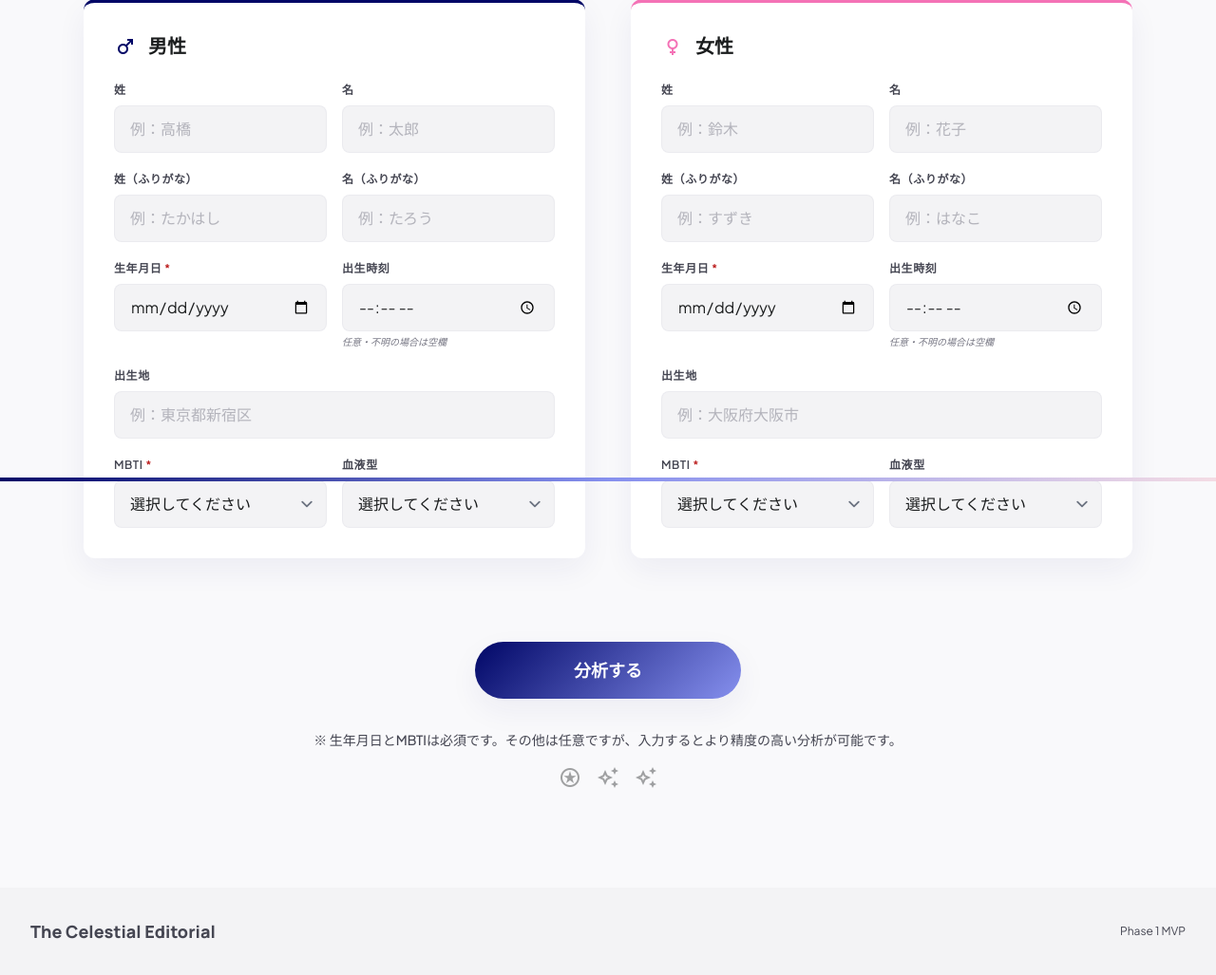
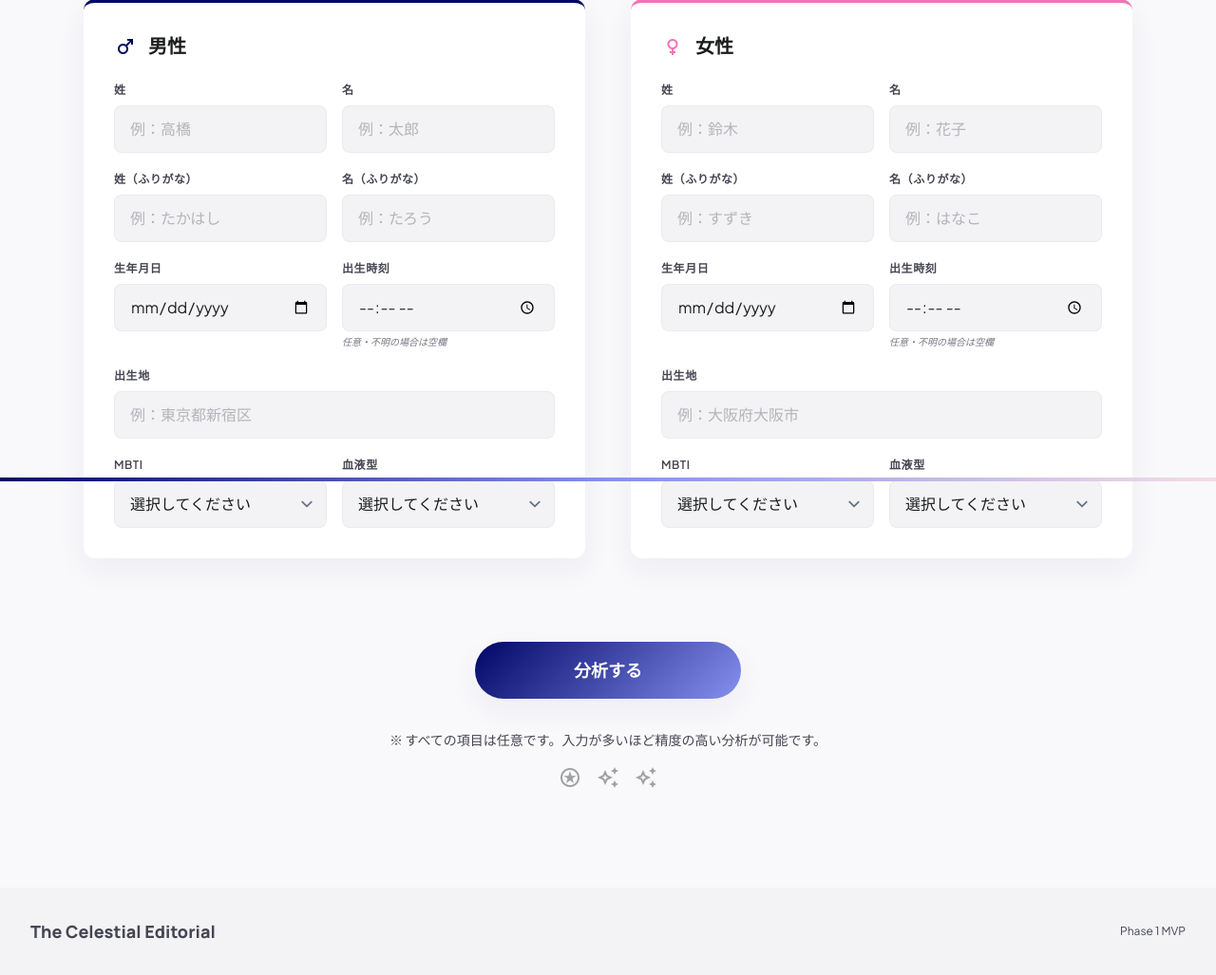
Before and after one commit to TAKAHASHIMITSUGU329/compatibility-fortune-telling, a Flask app: page / in a window 1280 px wide. Shown: the part 293-1320 px from the top of the page at 95% size. Run offline with Flask 3, Linux system fonts and the light colour scheme; some libraries are stand-ins or nearby versions.

Commit message:
Make birthday and MBTI fields optional
全入力項目を任意に変更。必須マークとrequired属性を削除。
入力が多いほど多くのcalculatorが実行される仕組み。

Co-Authored-By: Claude Opus 4.6 (1M context) <noreply@anthropic.com>

```diff
--- a/app.py
+++ b/app.py
@@ -89,18 +89,10 @@ def analyze():
 
     # バリデーション（フィールド単位）
     field_errors = {}
-    if not person_a["birthday"]:
-        field_errors["a_birthday"] = "生年月日を入力してください"
-    elif person_a["birthday"] > date.today():
+    if person_a["birthday"] and person_a["birthday"] > date.today():
         field_errors["a_birthday"] = "未来の日付は入力できません"
-    if not person_b["birthday"]:
-        field_errors["b_birthday"] = "生年月日を入力してください"
-    elif person_b["birthday"] > date.today():
+    if person_b["birthday"] and person_b["birthday"] > date.today():
         field_errors["b_birthday"] = "未来の日付は入力できません"
-    if not person_a["mbti"]:
-        field_errors["a_mbti"] = "MBTIを選択してください"
-    if not person_b["mbti"]:
-        field_errors["b_mbti"] = "MBTIを選択してください"
 
     if field_errors:
         return render_template(
--- a/templates/input.html
+++ b/templates/input.html
@@ -57,8 +57,8 @@
                         </div>
                         <div class="grid grid-cols-2 gap-4">
                             <div>
-                                <label for="a_birthday" class="block text-xs font-bold text-on-surface-variant mb-2 tracking-wider">生年月日 <span class="text-error" aria-hidden="true">*</span><span class="sr-only">（必須）</span></label>
-                                <input id="a_birthday" name="a_birthday" class="w-full bg-surface-container-low ghost-border rounded-lg px-4 py-3 focus:ring-2 focus:ring-tertiary-fixed outline-none transition-all {% if field_errors and field_errors.a_birthday %}ring-2 ring-error{% endif %}" required type="date" value="{{ person_a.birthday if person_a and person_a.birthday else '' }}" aria-describedby="{% if field_errors and field_errors.a_birthday %}a_birthday_error{% endif %}"/>
+                                <label for="a_birthday" class="block text-xs font-bold text-on-surface-variant mb-2 tracking-wider">生年月日</label>
+                                <input id="a_birthday" name="a_birthday" class="w-full bg-surface-container-low ghost-border rounded-lg px-4 py-3 focus:ring-2 focus:ring-tertiary-fixed outline-none transition-all {% if field_errors and field_errors.a_birthday %}ring-2 ring-error{% endif %}" type="date" value="{{ person_a.birthday if person_a and person_a.birthday else '' }}" aria-describedby="{% if field_errors and field_errors.a_birthday %}a_birthday_error{% endif %}"/>
                                 {% if field_errors and field_errors.a_birthday %}<p id="a_birthday_error" class="text-xs text-error mt-1" role="alert">{{ field_errors.a_birthday }}</p>{% endif %}
                             </div>
                             <div>
@@ -73,9 +73,9 @@
                         </div>
                         <div class="grid grid-cols-2 gap-4">
                             <div>
-                                <label for="a_mbti" class="block text-xs font-bold text-on-surface-variant mb-2 tracking-wider">MBTI <span class="text-error" aria-hidden="true">*</span><span class="sr-only">（必須）</span></label>
-                                <select id="a_mbti" name="a_mbti" class="w-full bg-surface-container-low ghost-border rounded-lg px-4 py-3 focus:ring-2 focus:ring-tertiary-fixed outline-none transition-all appearance-none {% if field_errors and field_errors.a_mbti %}ring-2 ring-error{% endif %}" required aria-describedby="{% if field_errors and field_errors.a_mbti %}a_mbti_error{% endif %}">
-                                    <option disabled selected value="">選択してください</option>
+                                <label for="a_mbti" class="block text-xs font-bold text-on-surface-variant mb-2 tracking-wider">MBTI</label>
+                                <select id="a_mbti" name="a_mbti" class="w-full bg-surface-container-low ghost-border rounded-lg px-4 py-3 focus:ring-2 focus:ring-tertiary-fixed outline-none transition-all appearance-none">
+                                    <option selected value="">選択してください</option>
                                     {% for t in mbti_types %}
                                     <option value="{{ t }}" {% if person_a and person_a.mbti == t %}selected{% endif %}>{{ t }}</option>
                                     {% endfor %}
@@ -126,8 +126,8 @@
                         </div>
                         <div class="grid grid-cols-2 gap-4">
                             <div>
-                                <label for="b_birthday" class="block text-xs font-bold text-on-surface-variant mb-2 tracking-wider">生年月日 <span class="text-error" aria-hidden="true">*</span><span class="sr-only">（必須）</span></label>
-                                <input id="b_birthday" name="b_birthday" class="w-full bg-surface-container-low ghost-border rounded-lg px-4 py-3 focus:ring-2 focus:ring-tertiary-fixed outline-none transition-all {% if field_errors and field_errors.b_birthday %}ring-2 ring-error{% endif %}" required type="date" value="{{ person_b.birthday if person_b and person_b.birthday else '' }}" aria-describedby="{% if field_errors and field_errors.b_birthday %}b_birthday_error{% endif %}"/>
+                                <label for="b_birthday" class="block text-xs font-bold text-on-surface-variant mb-2 tracking-wider">生年月日</label>
+                                <input id="b_birthday" name="b_birthday" class="w-full bg-surface-container-low ghost-border rounded-lg px-4 py-3 focus:ring-2 focus:ring-tertiary-fixed outline-none transition-all {% if field_errors and field_errors.b_birthday %}ring-2 ring-error{% endif %}" type="date" value="{{ person_b.birthday if person_b and person_b.birthday else '' }}" aria-describedby="{% if field_errors and field_errors.b_birthday %}b_birthday_error{% endif %}"/>
                                 {% if field_errors and field_errors.b_birthday %}<p id="b_birthday_error" class="text-xs text-error mt-1" role="alert">{{ field_errors.b_birthday }}</p>{% endif %}
                             </div>
                             <div>
@@ -142,9 +142,9 @@
                         </div>
                         <div class="grid grid-cols-2 gap-4">
                             <div>
-                                <label for="b_mbti" class="block text-xs font-bold text-on-surface-variant mb-2 tracking-wider">MBTI <span class="text-error" aria-hidden="true">*</span><span class="sr-only">（必須）</span></label>
-                                <select id="b_mbti" name="b_mbti" class="w-full bg-surface-container-low ghost-border rounded-lg px-4 py-3 focus:ring-2 focus:ring-tertiary-fixed outline-none transition-all appearance-none {% if field_errors and field_errors.b_mbti %}ring-2 ring-error{% endif %}" required aria-describedby="{% if field_errors and field_errors.b_mbti %}b_mbti_error{% endif %}">
-                                    <option disabled selected value="">選択してください</option>
+                                <label for="b_mbti" class="block text-xs font-bold text-on-surface-variant mb-2 tracking-wider">MBTI</label>
+                                <select id="b_mbti" name="b_mbti" class="w-full bg-surface-container-low ghost-border rounded-lg px-4 py-3 focus:ring-2 focus:ring-tertiary-fixed outline-none transition-all appearance-none">
+                                    <option selected value="">選択してください</option>
                                     {% for t in mbti_types %}
                                     <option value="{{ t }}" {% if person_b and person_b.mbti == t %}selected{% endif %}>{{ t }}</option>
                                     {% endfor %}
@@ -177,7 +177,7 @@
             </button>
             <div class="max-w-2xl text-center space-y-4">
                 <p class="text-sm text-on-surface-variant leading-relaxed font-medium">
-                    ※ 生年月日とMBTIは必須です。その他は任意ですが、入力するとより精度の高い分析が可能です。
+                    ※ すべての項目は任意です。入力が多いほど精度の高い分析が可能です。
                 </p>
                 <div class="flex justify-center gap-4 opacity-40">
                     <span class="material-symbols-outlined" aria-hidden="true">stars</span>
```
